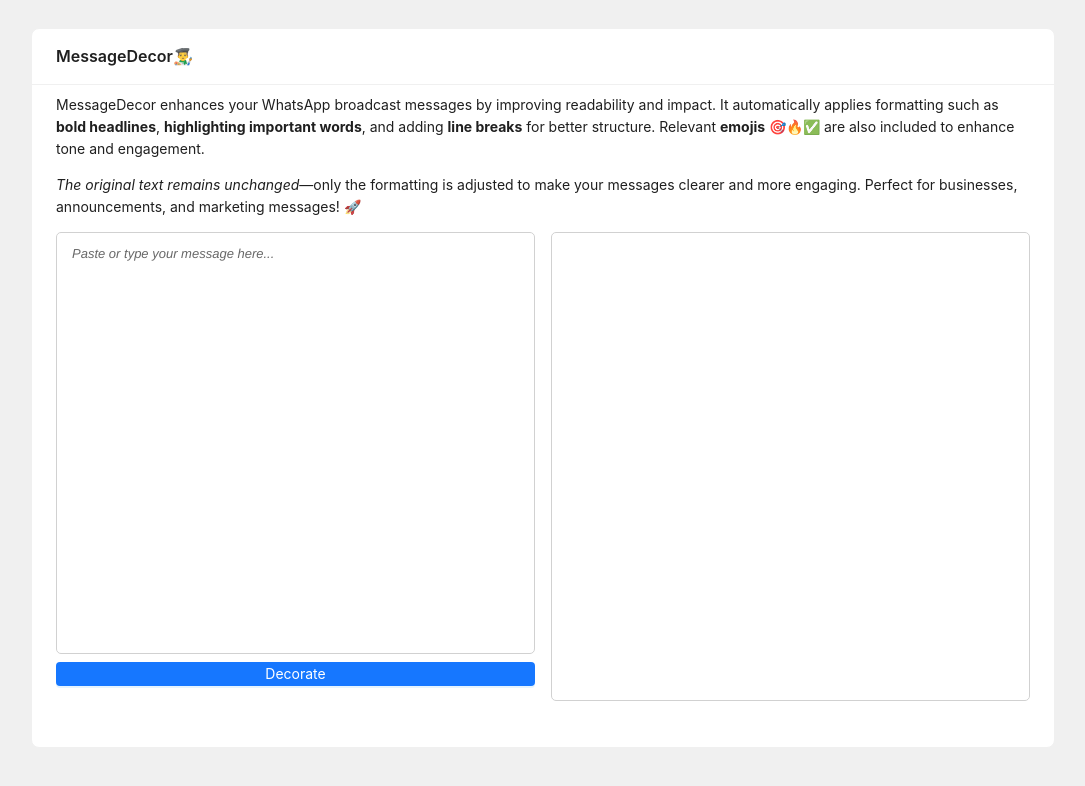
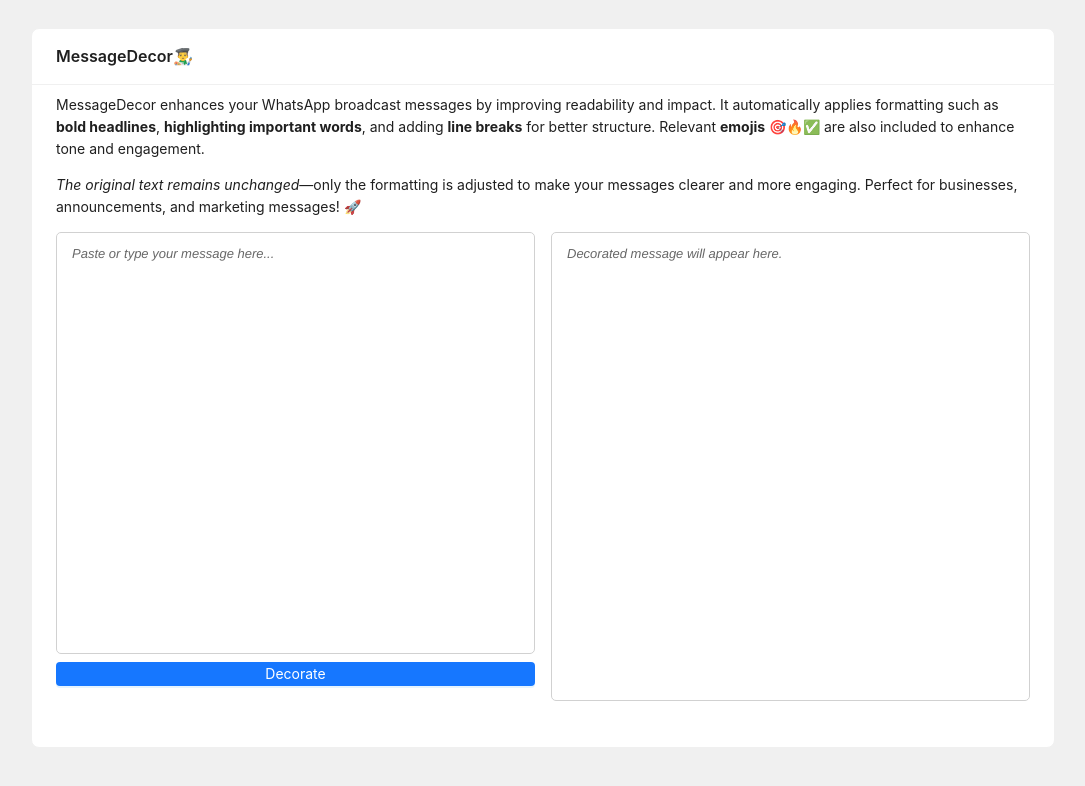
Before and after one commit to joschbo/messagedecor, a React (Vite) app in the folder frontend/: page / in a window 1280 px wide. Shown: the top 786 px of the page, without its empty margins (97-1182 px from the left). Built offline with nearby package versions, Linux system fonts and the light colour scheme.

Commit message:
Only allow supported formats in tooltip

```diff
--- a/frontend/src/components/MessageDecorator.tsx
+++ b/frontend/src/components/MessageDecorator.tsx
@@ -38,14 +38,36 @@
         }
     };
 
+    const toolbarOptions = ['bold', 'italic'];
+    const formats = ['bold', 'italic', 'link'];
+
 
     return (
         <Flex align="start" justify="space-between" gap="middle" style={{ height: "100%", width: "100%" }}>
             <Flex vertical style={{ height: "100%", width: "100%" }} gap="small">
-                <ReactQuill style={{ height: "90%" }} theme="bubble" value={userMessage} onChange={onUserMessageChange} placeholder="Paste or type your message here..."/>
+                <ReactQuill
+                    style={{
+                        height: "90%"
+                    }}
+                    theme="bubble"
+                    value={userMessage}
+                    onChange={onUserMessageChange}
+                    placeholder="Paste or type your message here..."
+                    formats={formats}
+                    modules={{
+                        toolbar: toolbarOptions
+                    }}
+                />
                 <Button type="primary" size="small" onClick={onPressDecorate} disabled={isDecorationRunning} loading={isDecorationRunning}>Decorate</Button>
             </Flex>
-            <ReactQuill style={{ height: "100%", width: "100%" }} readOnly={!decorated} theme="bubble" value={decoratedMessage} />
+            <ReactQuill
+                style={{ height: "100%", width: "100%" }}
+                readOnly={!decorated}
+                theme="bubble"
+                value={decoratedMessage}
+                formats={toolbarOptions}
+                placeholder="Decorated message will appear here."
+            />
         </Flex>
 
 
```
